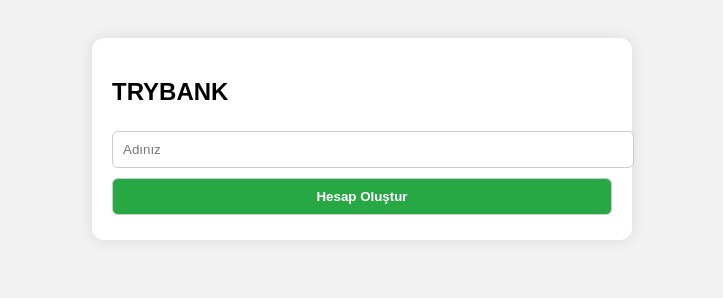
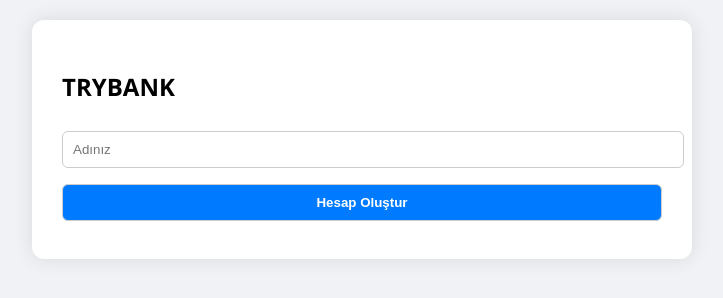
Before and after one commit to cklyncdream/cklyncdream, a plain HTML site: page index.html in a window 1280 px wide. Shown: the whole page, without its empty margins (278-1001 px from the left). Drawn offline with Linux system fonts and the light colour scheme.

Commit message:
Update style.css

```diff
--- a/style.css
+++ b/style.css
@@ -1,33 +1,44 @@
 body {
-  font-family: Arial, sans-serif;
-  background: #f2f2f2;
-  padding: 30px;
+  font-family: 'Segoe UI', sans-serif;
+  background: #f0f2f5;
+  margin: 0;
+  padding: 20px;
 }
 
 .container {
   background: white;
-  max-width: 500px;
+  max-width: 600px;
   margin: auto;
-  padding: 20px;
+  padding: 30px;
   border-radius: 12px;
-  box-shadow: 0 0 15px rgba(0,0,0,0.1);
+  box-shadow: 0 0 20px rgba(0,0,0,0.1);
 }
 
 input, select, button {
-  margin: 5px 0;
+  width: 100%;
   padding: 10px;
-  width: 100%;
+  margin: 8px 0;
   border-radius: 6px;
   border: 1px solid #ccc;
 }
 
 button {
-  background-color: #28a745;
+  background: #007bff;
   color: white;
   font-weight: bold;
   cursor: pointer;
 }
 
 button:hover {
-  background-color: #218838;
+  background: #0056b3;
 }
+
+#market p {
+  background: #f8f9fa;
+  padding: 10px;
+  margin-bottom: 10px;
+  border-radius: 6px;
+  display: flex;
+  justify-content: space-between;
+  align-items: center;
+}
```
